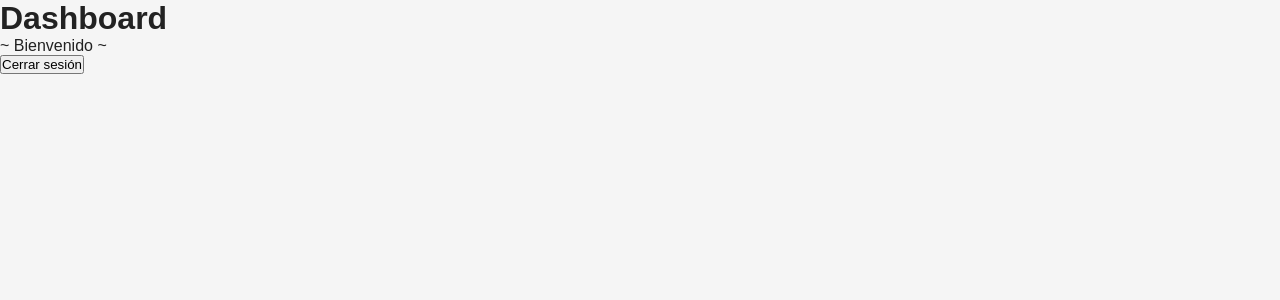
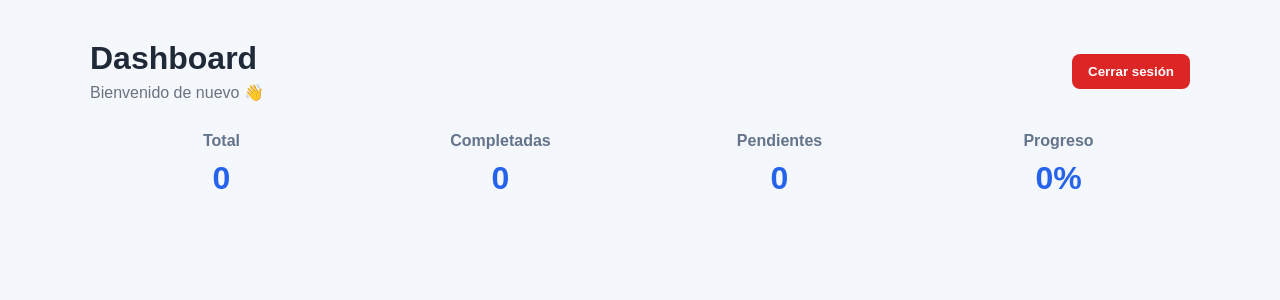
Before and after one commit to CenFonnegra/strategic-task-manager, a React (Vite) app: page /dashboard in a window 1280 px wide. Shown: the top 300 px of the page. Built offline with nearby package versions, Linux system fonts and the light colour scheme; no server answers; the database is empty; sample sign-in values are in the browser's storage; the HTML template or start-up script is replaced by a standard one.

Commit message:
feat: improve dashboard and task UI

```diff
--- a/src/components/Button.tsx
+++ b/src/components/Button.tsx
@@ -4,11 +4,13 @@ interface ButtonProps {
     onClick?: () => void;
     type?: "button" | "submit";
     disabled?: boolean;
+    variant?: "primary" | "secondary" | "danger" | "success";
 }
 
-function Button({ text, onClick, type ="button", disabled }: ButtonProps) {
+function Button({ text, onClick, type ="button", disabled, variant = "primary" }: ButtonProps) {
     return (
         <button
+            className={`button button-${variant}`}
             type={type}
             onClick={onClick}
             disabled={disabled}
--- a/src/components/TaskItem.tsx
+++ b/src/components/TaskItem.tsx
@@ -11,28 +11,43 @@ interface TaskItemProps {
 function TaskItem({ task, onEdit, onDelete, onToggleComplete }: TaskItemProps) {
 
     return (
-        <article>
+        <article className={`task-card ${task.completed ? "completed" : ""}`}>
+            <div className="task-card-header">
                 <h3>{task.title}</h3>
+
+                <span className="task-status">
+                    {task.completed ? "Completada" : "Pendiente"}
+                </span>
+            </div>
+
             <p>{task.description}</p>
 
+            <div className="task-actions">
                 <Button
                     text="Editar"
                     type="button"
                     onClick={() => onEdit(task)}
+                    variant="secondary"
                 />
 
                 <Button
                     text="Eliminar"
                     type="button"
                     onClick={() => onDelete(task)}
+                    variant="danger"
                 />
 
                 <Button
-             text={task.completed ? "Marcar como pendiente" : "Marcar como completada"}
+                    text={
+                        task.completed
+                            ? "Marcar como pendiente"
+                            : "Marcar como completada"
+                    }
                     type="button"
                     onClick={() => onToggleComplete(task)}
+                    variant="success"
                 />
-
+            </div>
         </article>
     );
 }
--- a/src/index.css
+++ b/src/index.css
@@ -6,6 +6,249 @@
 
 body {
   font-family: Arial, Helvetica, sans-serif;
-  background-color: #f5f5f5;
-  color: #222;
+  background-color: #f4f7fb;
+  color: #1f2937;
 }
+
+button,
+input,
+textarea {
+  font-family: inherit;
+}
+
+button {
+  cursor: pointer;
+}
+
+/* =========================
+   TASKS PAGE
+========================= */
+
+.tasks-page {
+  width: min(1100px, 90%);
+  margin: 0 auto;
+  padding: 40px 0;
+}
+
+/* Header */
+
+.tasks-header {
+  display: flex;
+  justify-content: space-between;
+  align-items: center;
+  margin-bottom: 30px;
+}
+
+.tasks-header h1 {
+  font-size: 32px;
+  margin-bottom: 8px;
+}
+
+.tasks-header p {
+  color: #6b7280;
+}
+
+.tasks-count {
+  background-color: #e0e7ff;
+  color: #3730a3;
+  padding: 8px 14px;
+  border-radius: 20px;
+  font-size: 14px;
+  font-weight: bold;
+}
+
+/* Form */
+
+.task-form-section {
+  background-color: white;
+  padding: 24px;
+  border-radius: 12px;
+  box-shadow: 0 4px 15px rgba(0, 0, 0, 0.06);
+  margin-bottom: 30px;
+}
+
+.task-form-section h2 {
+  margin-bottom: 20px;
+}
+
+/* Tasks */
+
+.tasks-section {
+  background-color: white;
+  padding: 24px;
+  border-radius: 12px;
+  box-shadow: 0 4px 15px rgba(0, 0, 0, 0.06);
+}
+
+.section-header {
+  margin-bottom: 20px;
+}
+
+.tasks-list {
+  display: flex;
+  flex-direction: column;
+  gap: 15px;
+}
+
+/* Task cards */
+
+.task-card {
+  transition: transform 0.2s, box-shadow 0.2s;
+}
+
+.task-card:hover {
+  transform: translateY(-2px);
+  box-shadow: 0 6px 16px rgba(15, 23, 42, 0.08);
+}
+
+.task-card.completed {
+  opacity: 0.75;
+}
+
+.task-card.completed h3 {
+  text-decoration: line-through;
+  color: #64748b;
+}
+
+.task-card-header {
+  display: flex;
+  align-items: center;
+  justify-content: space-between;
+  gap: 16px;
+  margin-bottom: 10px;
+}
+
+.task-status {
+  font-size: 0.8rem;
+  font-weight: 600;
+  padding: 5px 10px;
+  border-radius: 999px;
+  background: #fef3c7;
+  color: #92400e;
+}
+
+.task-card.completed .task-status {
+  background: #dcfce7;
+  color: #166534;
+}
+
+.task-actions {
+  display: flex;
+  flex-wrap: wrap;
+  gap: 8px;
+}
+
+.task-actions button {
+  margin-right: 0;
+}
+
+.button {
+  border: none;
+  border-radius: 8px;
+  padding: 10px 16px;
+  color: white;
+  font-weight: 600;
+  transition: background-color 0.2s, transform 0.1s;
+}
+
+.button-primary {
+  background: #2563eb;
+}
+
+.button-primary:hover {
+  background: #1d4ed8;
+}
+
+.button-secondary {
+  background: #64748b;
+}
+
+.button-secondary:hover {
+  background: #475569;
+}
+
+.button-danger {
+  background: #dc2626;
+}
+
+.button-danger:hover {
+  background: #b91c1c;
+}
+
+.button-success {
+  background: #16a34a;
+}
+
+.button-success:hover {
+  background: #15803d;
+}
+
+/* Dashboard */
+
+.dashboard-stats {
+  display: grid;
+  grid-template-columns: repeat(4, 1fr);
+  gap: 16px;
+  margin: 24px 0 32px;
+}
+
+.dashboard-stats article {
+  margin-bottom: 0;
+  text-align: center;
+}
+
+.dashboard-stats article h2 {
+  font-size: 1rem;
+  color: #64748b;
+  margin-bottom: 10px;
+}
+
+.dashboard-stats article p {
+  font-size: 2rem;
+  font-weight: 700;
+  color: #2563eb;
+  margin: 0;
+}
+
+/* Dashboard header */
+
+.dashboard-header {
+  display: flex;
+  justify-content: space-between;
+  align-items: center;
+  margin-bottom: 30px;
+}
+
+.dashboard-header h1 {
+  font-size: 32px;
+  margin-bottom: 6px;
+}
+
+.dashboard-header p {
+  color: #6b7280;
+}
+
+.dashboard-header button {
+  border: none;
+  border-radius: 8px;
+  padding: 10px 16px;
+  background: #dc2626;
+  color: white;
+  font-weight: 600;
+}
+
+.dashboard-header button:hover {
+  background: #b91c1c;
+}
+
+@media (max-width: 700px) {
+  .dashboard-header {
+    flex-direction: column;
+    align-items: flex-start;
+    gap: 16px;
+  }
+
+  .dashboard-stats {
+    grid-template-columns: repeat(2, 1fr);
+  }
+}
--- a/src/pages/DashboardPage.tsx
+++ b/src/pages/DashboardPage.tsx
@@ -1,10 +1,38 @@
 import { signOut } from "firebase/auth";
-import { auth } from "../firebase";
 import { useNavigate } from "react-router-dom";
+import { useState, useEffect } from "react";
+import { auth, db } from "../firebase";
+import { collection, query, where, onSnapshot } from "firebase/firestore";
+import type { Task } from "../types/Task";
 
 function DashboardPage() {
+  const navigate = useNavigate();
 
-    const navigate = useNavigate();
+  const [tasks, setTasks] = useState<Task[]>([]);
+
+  useEffect(() => {
+    const user = auth.currentUser;
+
+    if (!user) {
+      return;
+    }
+
+    const tasksQuery = query(
+      collection(db, "tasks"),
+      where("userId", "==", user.uid)
+    );
+
+    const unsubscribe = onSnapshot(tasksQuery, (snapshot) => {
+      const tasksData: Task[] = snapshot.docs.map((doc) => ({
+        id: doc.id,
+        ...(doc.data() as Omit<Task, "id">),
+      }));
+
+      setTasks(tasksData);
+    });
+
+    return () => unsubscribe();
+  }, []);
 
   async function handleLogout() {
     await signOut(auth);
@@ -12,14 +40,50 @@ function DashboardPage() {
     navigate("/login");
   }
 
-    return(
-        <main>
+  return (
+    <main className="tasks-page">
+      <header className="dashboard-header">
+    <div>
         <h1>Dashboard</h1>
-            <p>~ Bienvenido ~</p>
+        <p>Bienvenido de nuevo 👋</p>
+    </div>
 
     <button onClick={handleLogout}>
         Cerrar sesión
     </button>
+</header>
+
+      <section className="dashboard-stats">
+
+        <article className="task-card">
+          <h2>Total</h2>
+          <p>{tasks.length}</p>
+        </article>
+
+        <article className="task-card">
+          <h2>Completadas</h2>
+          <p>{tasks.filter((task) => task.completed).length}</p>
+        </article>
+
+        <article className="task-card">
+          <h2>Pendientes</h2>
+          <p>{tasks.filter((task) => !task.completed).length}</p>
+        </article>
+
+        <article className="task-card">
+          <h2>Progreso</h2>
+          <p>
+            {tasks.length === 0
+              ? 0
+              : Math.round(
+                  (tasks.filter((task) => task.completed).length /
+                    tasks.length) *
+                    100
+                )}
+            %
+          </p>
+        </article>
+      </section>
     </main>
   );
 }
--- a/src/pages/TasksPage.tsx
+++ b/src/pages/TasksPage.tsx
@@ -145,9 +145,23 @@ function TasksPage() {
     }
 
     return (
-        <main>
+        <main className="tasks-page">
 
-            <h1>Task Page</h1>
+            <header className="tasks-header">
+                <div>
+                    <h1>Mis tareas</h1>
+                    <p>Organiza y administra tus tareas de forma estratégica.</p>
+                </div>
+
+                <span className="tasks-count">
+                    {tasks.length} {tasks.length === 1 ? "tarea" : "tareas"}
+                </span>
+            </header>
+
+            <section className="task-form-section">
+                <h2>
+                    {editingTaskId ? "Editar tarea" : "Nueva tarea"}
+                </h2>
 
                 <TaskForm
                     title={title}
@@ -157,11 +171,15 @@ function TasksPage() {
                     handleSubmit={handleSubmit}
                     editingTaskId={editingTaskId}
                 />
+            </section>
 
-            <section>
+            <section className="tasks-section">
 
+                <div className="section-header">
                     <h2>Mis tareas</h2>
+                </div>
 
+                <div className="tasks-list">
                     {tasks.map((task) => (
 
                         <TaskItem
@@ -177,6 +195,7 @@ function TasksPage() {
                         />
 
                     ))}
+                </div>
 
             </section>
 
```
Lines whose indentation alone changed are shown as unchanged.
